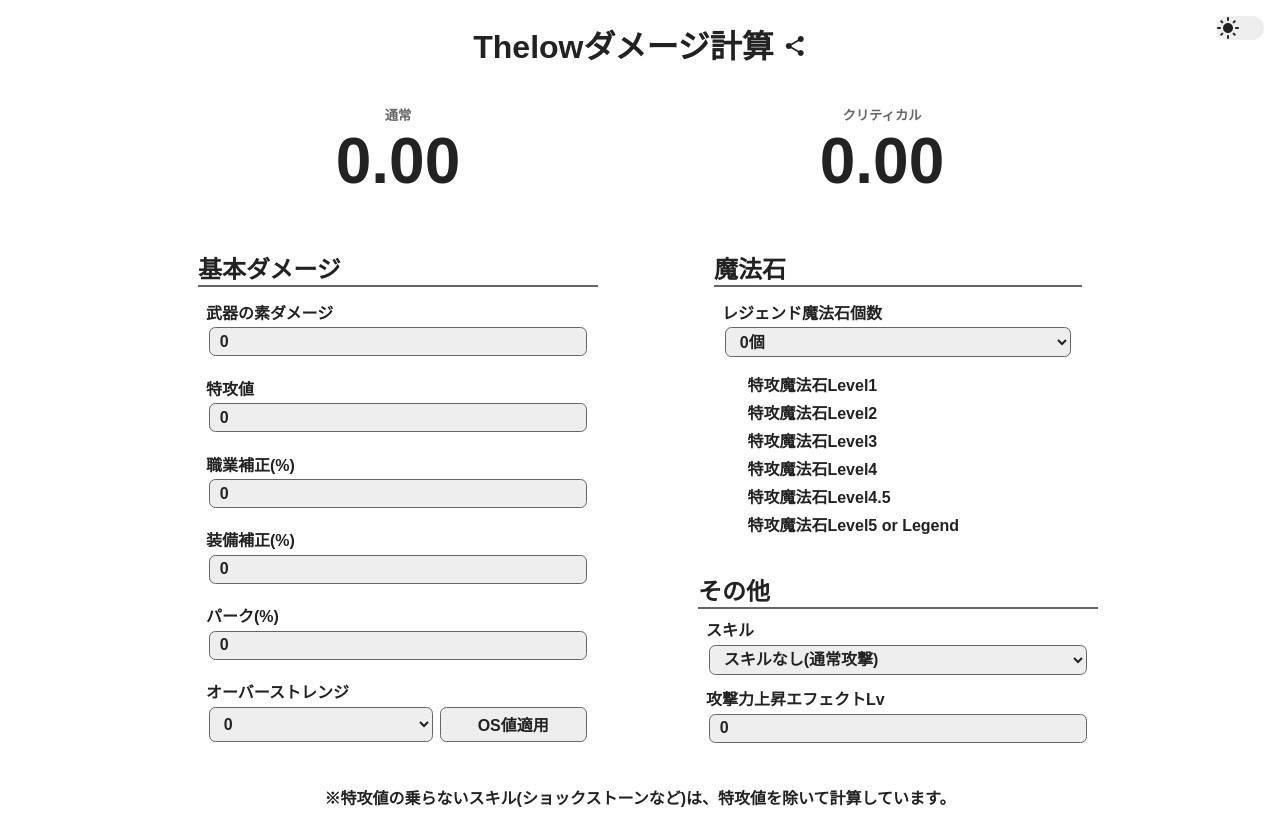
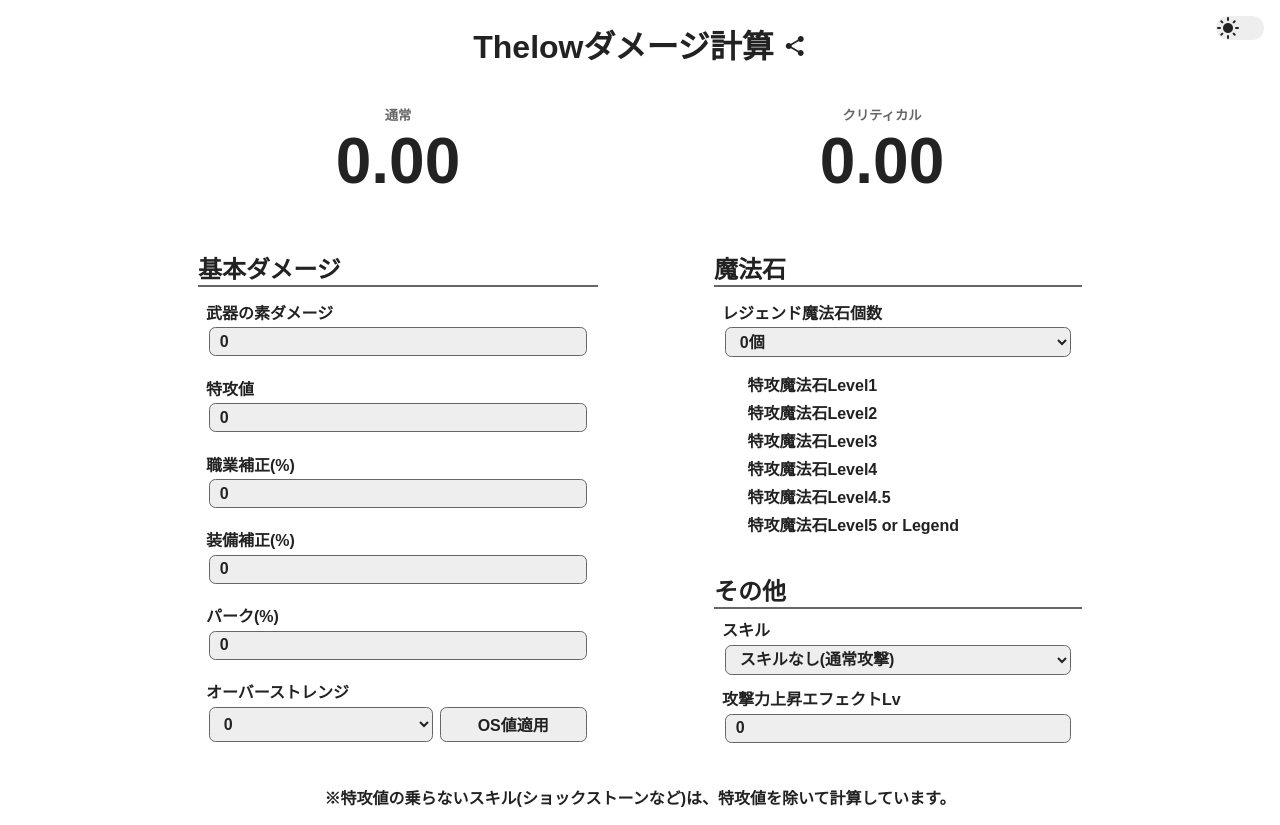
Before and after one commit to taichi3012/ThelowDamageCalculation, a Svelte app: page / in a window 1280 px wide. Built offline with nearby package versions, Linux system fonts and the light colour scheme.

Commit message:
その他の項目のパッティングの追加

```diff
--- a/src/App.svelte
+++ b/src/App.svelte
@@ -295,6 +295,10 @@
 		margin: 0.5em;
 	}
 
+	.othereffect {
+		padding: 0 1em;
+	}
+
 	.othereffect section {
 		display: flex;
 		flex-direction: column;
```
